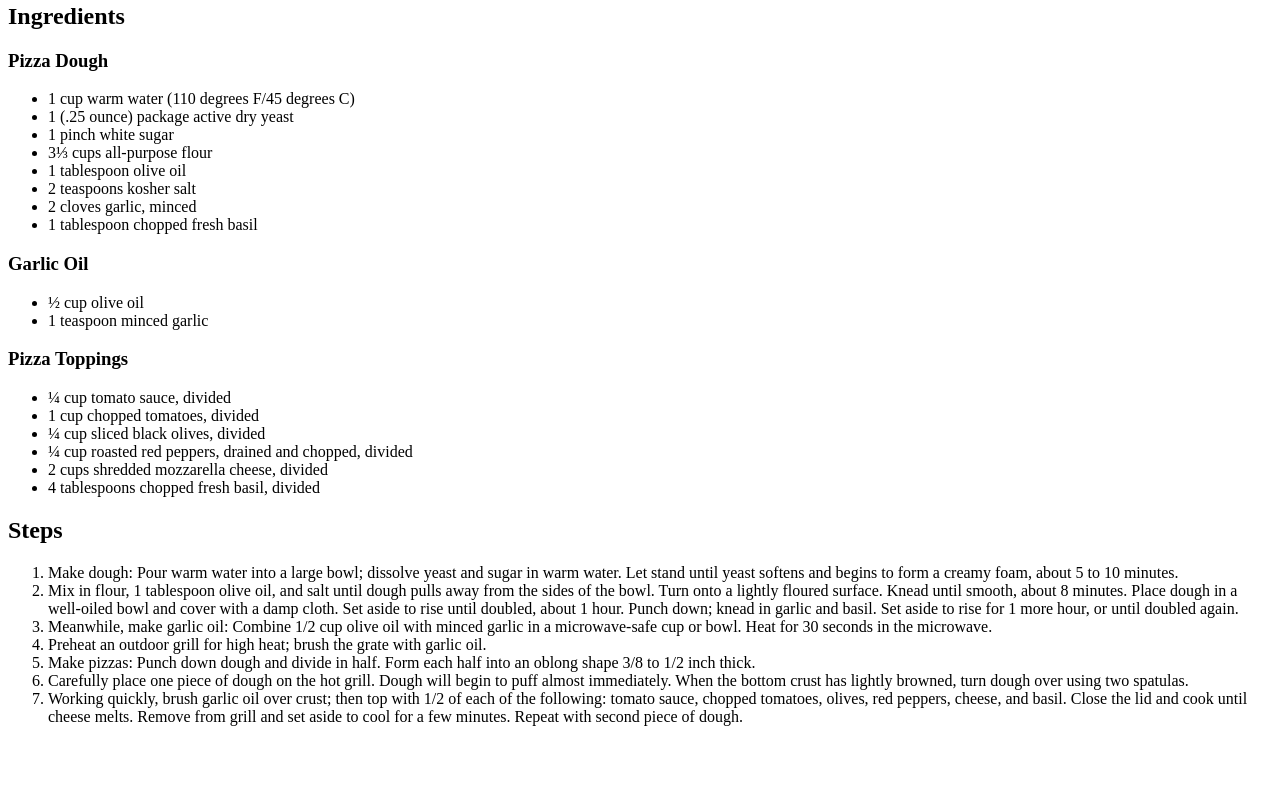
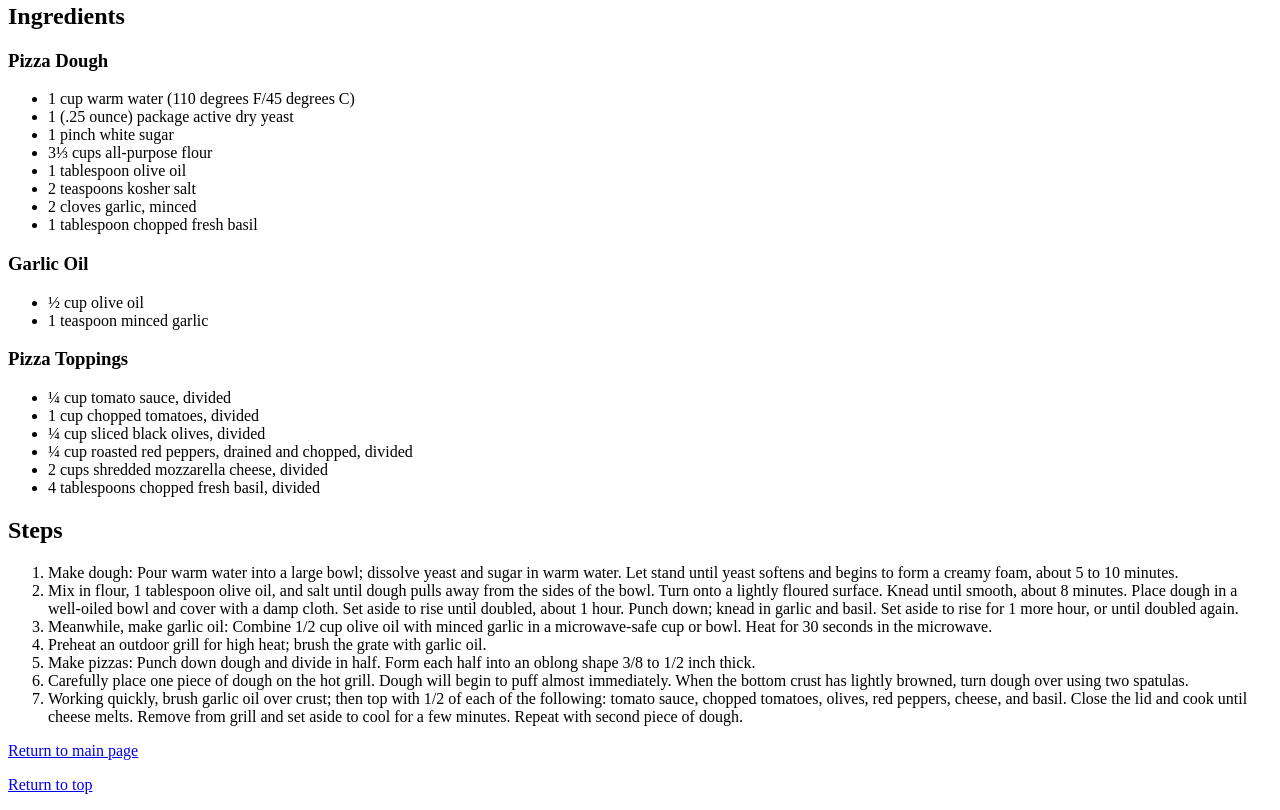
Before and after one commit to heyitsmadan/madan-recipes, a plain HTML site: page recipes/pizza.html in a window 1280 px wide. Shown: the part 504-1314 px from the top of the page. Before the commit the page ends 1246 px from the top, so only its background shows below. Drawn offline with Linux system fonts and the light colour scheme.

Commit message:
Add return to main page and to the top reference

```diff
--- a/recipes/pizza.html
+++ b/recipes/pizza.html
@@ -48,5 +48,7 @@
         <li>Carefully place one piece of dough on the hot grill. Dough will begin to puff almost immediately. When the bottom crust has lightly browned, turn dough over using two spatulas.</li>
         <li>Working quickly, brush garlic oil over crust; then top with 1/2 of each of the following: tomato sauce, chopped tomatoes, olives, red peppers, cheese, and basil. Close the lid and cook until cheese melts. Remove from grill and set aside to cool for a few minutes. Repeat with second piece of dough.</li>
     </ol>
+    <p><a href="../index.html">Return to main page</a></p>
+    <p><a href="pizza.html">Return to top</a></p>
 </body>
 </html>
```
Also changed, not shown: index.html (+1 -1 lines), recipes/lasagna.html (+2 -0 lines).
